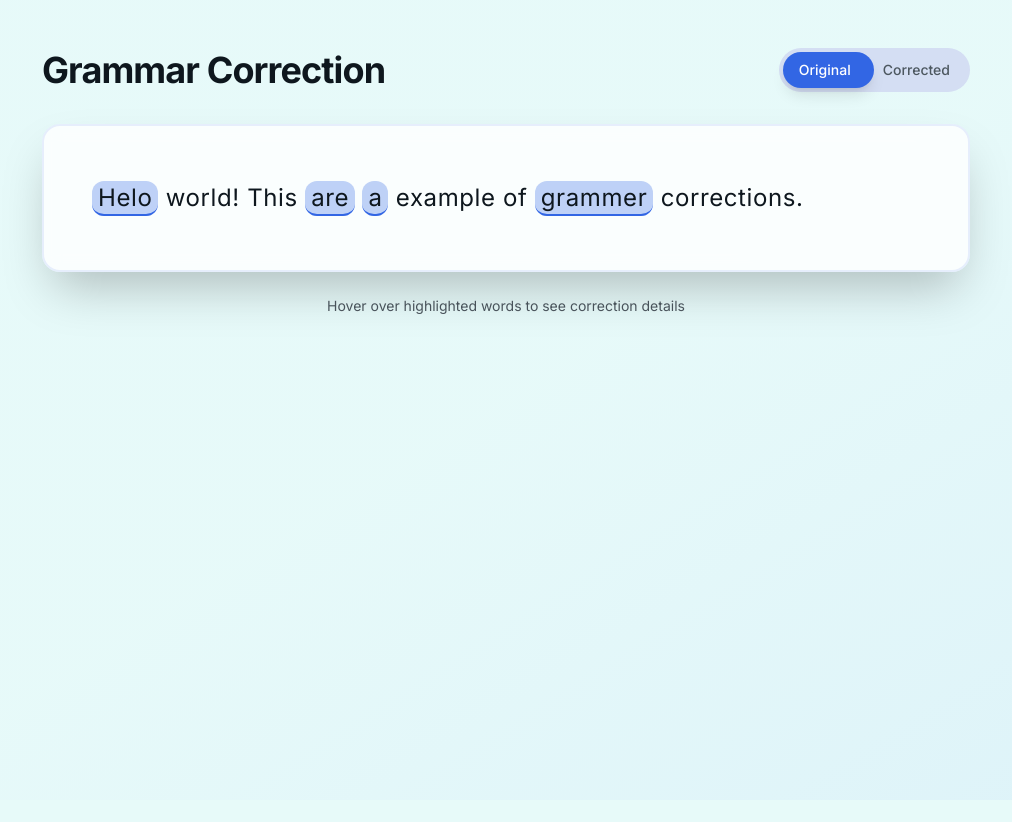
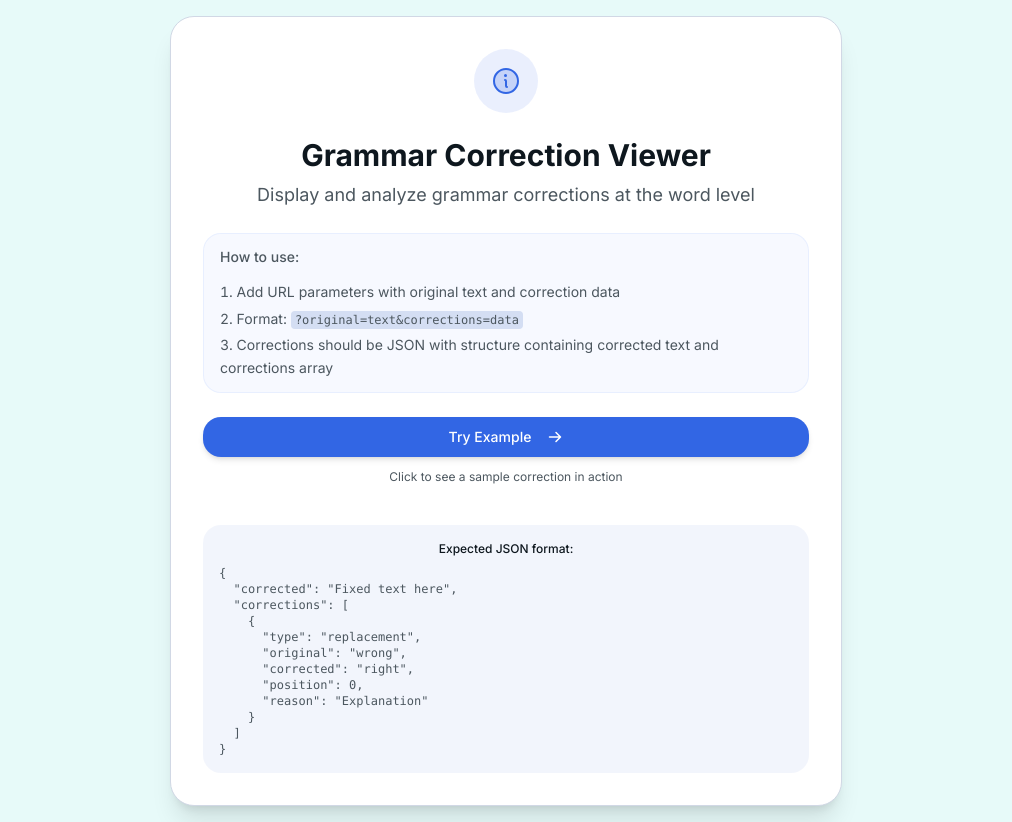
Before and after one commit to rohanod/grammar-correction, a React (Vite) app: page / in a window 1280 px wide. Shown: the whole page, without its empty margins (134-1146 px from the left). Before the commit the page ends 800 px from the top, so only its background shows below. Built offline with nearby package versions, Linux system fonts and the light colour scheme.

Commit message:
Generated by Spark: don't have the example page at the start; have the home page(example url and json) page at the start

```diff
--- a/src/App.tsx
+++ b/src/App.tsx
@@ -2,46 +2,17 @@ import { useState } from 'react'
 import { TextWithHighlights } from '@/components/TextWithHighlights'
 import { Card } from '@/components/ui/card'
 import { CorrectionData } from '@/lib/types'
+import { EmptyState } from '@/components/EmptyState'
+import { parseCorrectionFromURL } from '@/lib/correction-parser'
 import { motion } from 'framer-motion'
 
-const EXAMPLE_DATA: CorrectionData = {
-  original: "Helo world! This are a example of grammer corrections.",
-  corrected: "Hello world! This is an example of grammar corrections.",
-  corrections: [
-    {
-      type: "replacement",
-      original: "Helo",
-      corrected: "Hello",
-      position: 0,
-      reason: "Spelling error"
-    },
-    {
-      type: "replacement",
-      original: "are",
-      corrected: "is",
-      position: 18,
-      reason: "Subject-verb agreement"
-    },
-    {
-      type: "replacement",
-      original: "a",
-      corrected: "an",
-      position: 21,
-      reason: "Article correction (before vowel)"
-    },
-    {
-      type: "replacement",
-      original: "grammer",
-      corrected: "grammar",
-      position: 35,
-      reason: "Spelling error"
-    }
-  ]
-}
+function App() {
+  const [correctionData] = useState<CorrectionData | null>(parseCorrectionFromURL())
+  const [showCorrected, setShowCorrected] = useState(false)
 
-function App() {
-  const [correctionData] = useState<CorrectionData>(EXAMPLE_DATA)
-  const [showCorrected, setShowCorrected] = useState(false)
+  if (!correctionData) {
+    return <EmptyState />
+  }
 
   return (
     <div className="min-h-screen bg-gradient-to-br from-background via-background to-primary/5">
```
